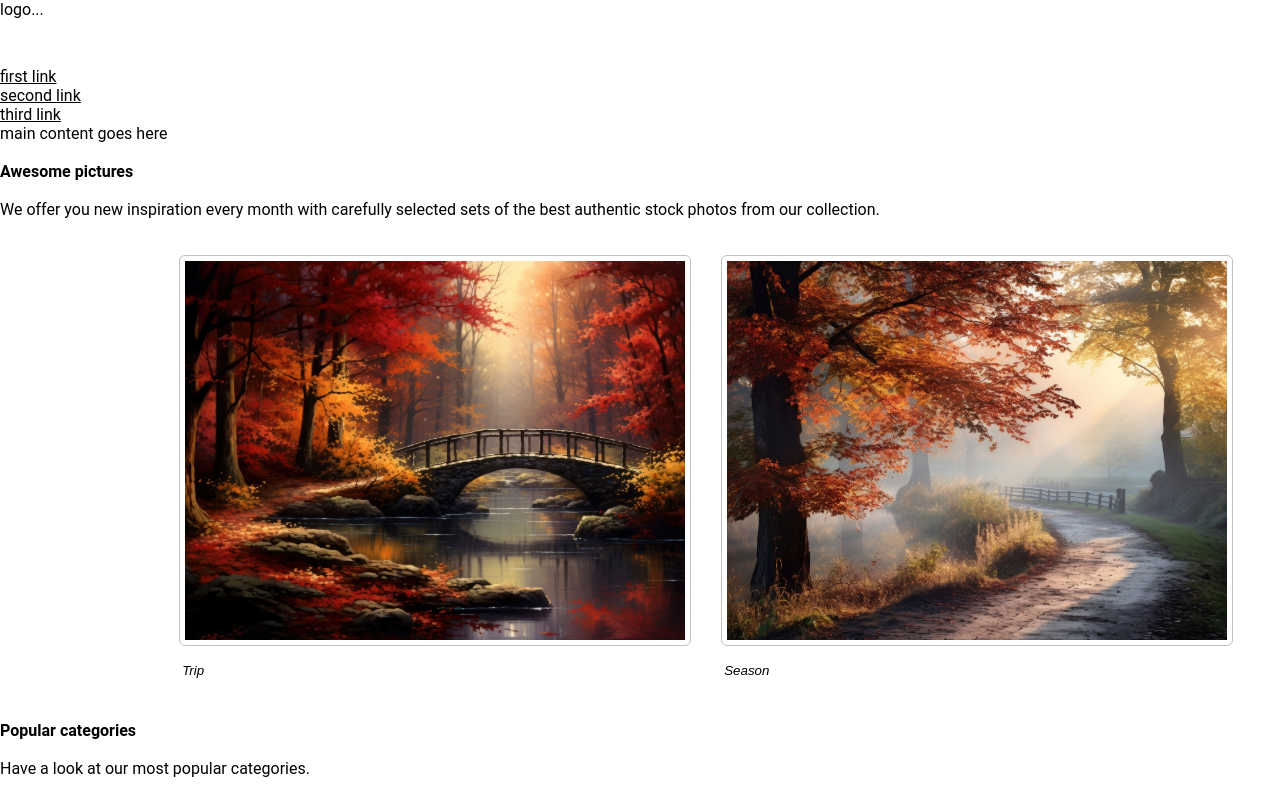
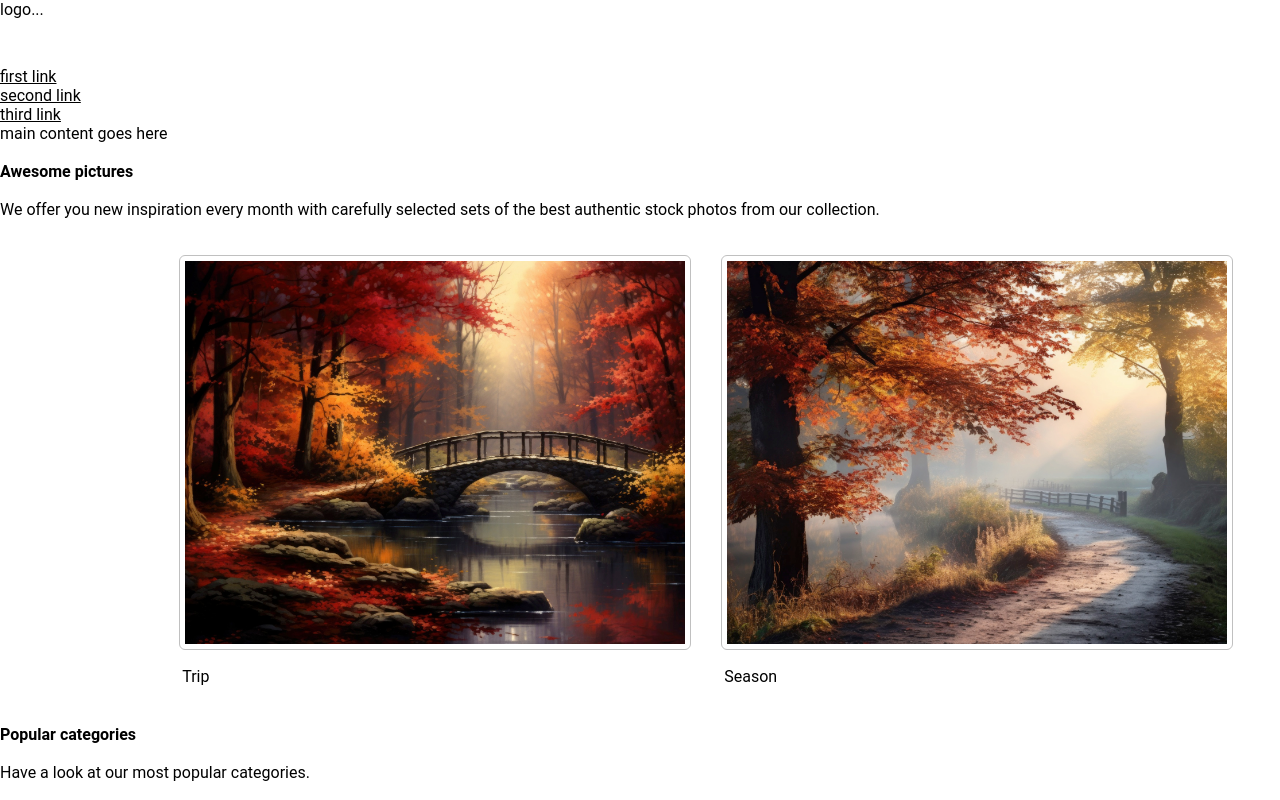
Before and after one commit to GerdBraun/MyStockPhoto, a plain HTML site: page index.html in a window 1280 px wide. Shown: the top 800 px of the page. Drawn offline with Linux system fonts and the light colour scheme.

Commit message:
fixed issues with the styles conflict

```diff
--- a/styles.css
+++ b/styles.css
@@ -39,7 +39,7 @@
     margin: auto;
   }
 
-  figcaption {
+   .gallery-item2 figcaption {
     background-color: #222;
     color: #fff;
     font: italic smaller sans-serif;
@@ -47,7 +47,7 @@
     text-align: center;
   }
 
-   img {
+  .gallery-item1 img, .gallery-item2 img {
     object-fit: cover;
     width: 100%;
     height: 100%;
@@ -84,7 +84,7 @@
         /* Two columns and rows for smaller screens */
     }
   }
-  @media (max-width: 1270px){
+  @media (min-width:601px) and (max-width: 1270px){
 
     .gallery2 {
       grid-template-columns: repeat(4, 1fr);
```
